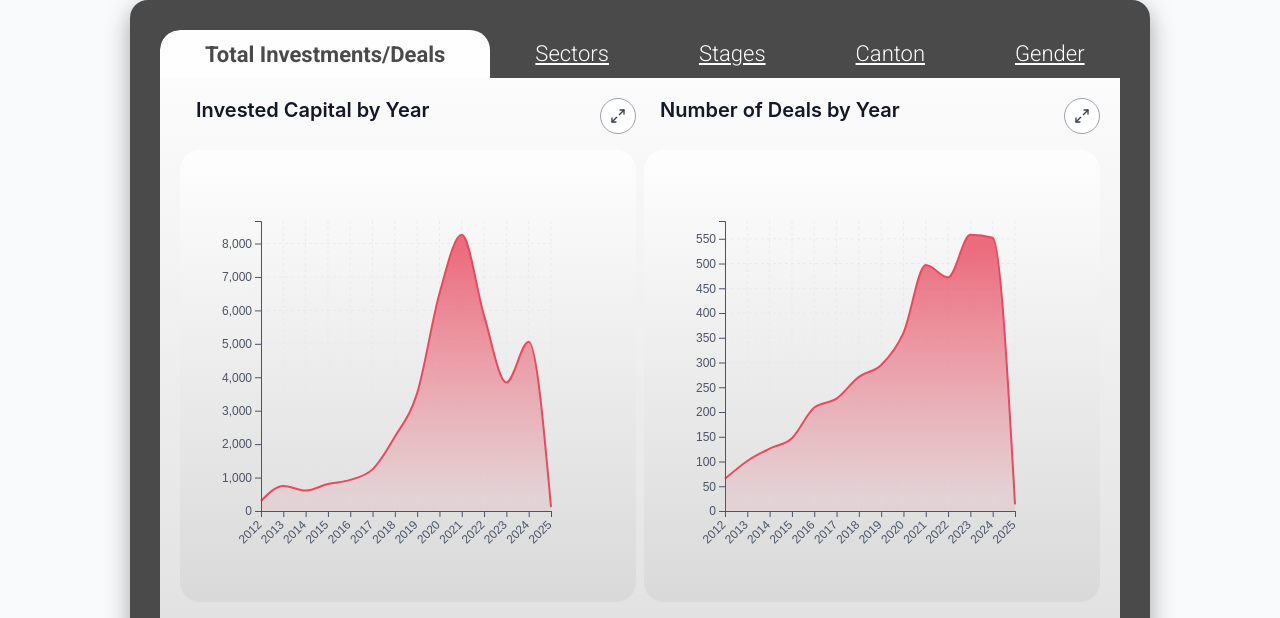
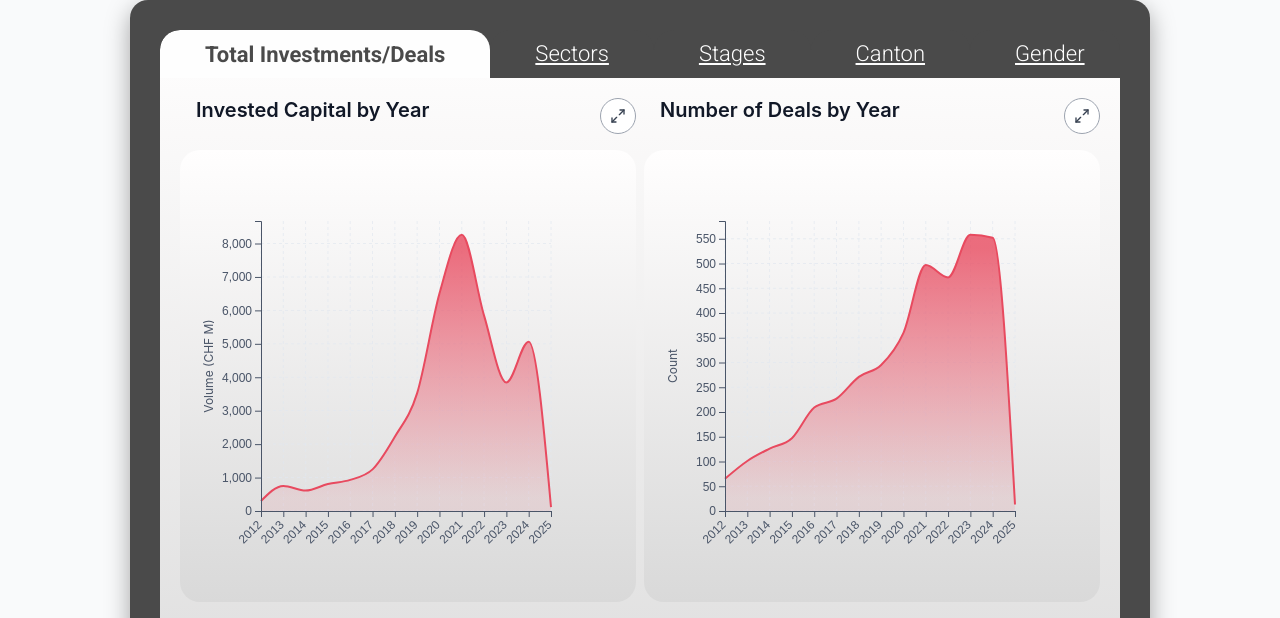
Before and after one commit to alionazherdetska/swiss-vc-dashboard, a React (Create React App) app: page / in a window 1280 px wide. Shown: the top 618 px of the page. Built offline with nearby package versions, Linux system fonts and the light colour scheme.

Commit message:
made the filters not crossrendering

```diff
--- a/src/components/Dashboard.js
+++ b/src/components/Dashboard.js
@@ -14,13 +14,24 @@ const Dashboard = () => {
   const [deals, setDeals] = useState([]);
   const [loading, setLoading] = useState(true);
 
-  // Filters
-  const [filters, setFilters] = useState({
+  // Filters: keep `yearRange` global across tabs, other filters scoped per-chart
+  const [globalFilters, setGlobalFilters] = useState({
+    yearRange: [2012, 2025],
+  });
+
+  const defaultChartFilters = {
     industries: [],
-    ceoGenders: [], // Now used for deals filtering
+    ceoGenders: [],
     cantons: [],
-    yearRange: [2012, 2025],
     phases: [],
+  };
+
+  const [chartFilters, setChartFilters] = useState({
+    timeline: { ...defaultChartFilters },
+    quarterly: { ...defaultChartFilters },
+    phase: { ...defaultChartFilters },
+    canton: { ...defaultChartFilters },
+    ceoGender: { ...defaultChartFilters },
   });
 
   const [activeChart, setActiveChart] = useState("timeline"); // default open
@@ -79,44 +90,87 @@ const Dashboard = () => {
     };
   }, [deals]);
 
-  // Apply filters (deals only, now including CEO gender filter)
-  const filteredDeals = useMemo(() => {
+  // Base filtered deals apply only the global yearRange
+  const baseFilteredDeals = useMemo(() => {
+    const yr = globalFilters.yearRange;
     return deals.filter((item) => {
-      if (filters.industries.length && !filters.industries.includes(item.Industry)) return false;
-      // dealTypes filter removed
-      if (filters.phases.length && !filters.phases.includes(item.Phase)) return false;
-      if (filters.cantons.length && !filters.cantons.includes(item.Canton)) return false;
-      if (filters.ceoGenders.length && !filters.ceoGenders.includes(item["Gender CEO"]))
+      if (!item.Year) return false;
+      if (item.Year < yr[0] || item.Year > yr[1]) return false;
+      return true;
+    });
+  }, [deals, globalFilters.yearRange]);
+
+  // Helper to filter by a chart's local filters on top of baseFilteredDeals
+  const applyChartFilters = (dataset, localFilters) => {
+    if (!localFilters) return dataset;
+    return dataset.filter((item) => {
+      if (localFilters.industries?.length && !localFilters.industries.includes(item.Industry))
         return false;
-      if (item.Year && (item.Year < filters.yearRange[0] || item.Year > filters.yearRange[1]))
+      if (localFilters.phases?.length && !localFilters.phases.includes(item.Phase)) return false;
+      if (localFilters.cantons?.length && !localFilters.cantons.includes(item.Canton)) return false;
+      if (
+        localFilters.ceoGenders?.length &&
+        !localFilters.ceoGenders.includes(item["Gender CEO"])
+      )
         return false;
       return true;
     });
-  }, [deals, filters]);
+  };
 
-  // Chart data (deals-only)
+  // Chart-specific filtered datasets
+  const timelineDeals = useMemo(
+    () => applyChartFilters(baseFilteredDeals, chartFilters.timeline),
+    [baseFilteredDeals, chartFilters.timeline]
+  );
+
+  const quarterlyDeals = useMemo(
+    () => applyChartFilters(baseFilteredDeals, chartFilters.quarterly),
+    [baseFilteredDeals, chartFilters.quarterly]
+  );
+
+  const phaseDeals = useMemo(
+    () => applyChartFilters(baseFilteredDeals, chartFilters.phase),
+    [baseFilteredDeals, chartFilters.phase]
+  );
+
+  const cantonDeals = useMemo(
+    () => applyChartFilters(baseFilteredDeals, chartFilters.canton),
+    [baseFilteredDeals, chartFilters.canton]
+  );
+
+  const genderDeals = useMemo(
+    () => applyChartFilters(baseFilteredDeals, chartFilters.ceoGender),
+    [baseFilteredDeals, chartFilters.ceoGender]
+  );
+
+  // Chart data (deals-only) for timeline
   const chartData = useMemo(() => {
-    return generateChartData("deals", [], filteredDeals);
-  }, [filteredDeals]);
+    return generateChartData("deals", [], timelineDeals);
+  }, [timelineDeals]);
 
-  // Filter helpers
-  const updateFilter = (key, value) => setFilters((prev) => ({ ...prev, [key]: value }));
-  const toggleArrayFilter = (key, value) =>
-    setFilters((prev) => ({
+  // Filter helpers: yearRange is global; other filters are chart-scoped
+  const updateFilter = (key, value) => {
+    if (key === "yearRange") {
+      setGlobalFilters((prev) => ({ ...prev, yearRange: value }));
+      return;
+    }
+    setChartFilters((prev) => ({
       ...prev,
-      [key]: prev[key].includes(value)
-        ? prev[key].filter((item) => item !== value)
-        : [...prev[key], value],
+      [activeChart]: { ...(prev[activeChart] || {}), [key]: value },
     }));
-  const resetFilters = () =>
-    setFilters({
-      industries: [],
-      cantons: [],
-      ceoGenders: [],
-      searchQuery: "",
-      yearRange: [2012, 2025],
-      phases: [],
+  };
+
+  const toggleArrayFilter = (key, value) => {
+    setChartFilters((prev) => {
+      const arr = prev[activeChart]?.[key] || [];
+      const next = arr.includes(value) ? arr.filter((i) => i !== value) : [...arr, value];
+      return { ...prev, [activeChart]: { ...(prev[activeChart] || {}), [key]: next } };
     });
+  };
+
+  const resetFilters = () => {
+    setChartFilters((prev) => ({ ...prev, [activeChart]: { ...defaultChartFilters } }));
+  };
 
   if (loading) {
     return (
@@ -180,8 +234,8 @@ const Dashboard = () => {
             {activeChart === "quarterly" && (
               <ChartErrorBoundary chartName="Quarterly Analysis">
                 <QuarterlyAnalysisChart
-                  deals={filteredDeals}
-                  selectedIndustryCount={filters.industries.length}
+                  deals={quarterlyDeals}
+                  selectedIndustryCount={chartFilters.quarterly.industries.length}
                   totalIndustryCount={filterOptions.industries.length}
                 />
               </ChartErrorBoundary>
@@ -190,8 +244,8 @@ const Dashboard = () => {
             {activeChart === "phase" && (
               <ChartErrorBoundary chartName="Phase Analysis">
                 <PhaseAnalysisChart
-                  deals={filteredDeals}
-                  selectedPhaseCount={filters.phases.length}
+                  deals={phaseDeals}
+                  selectedPhaseCount={chartFilters.phase.phases.length}
                   totalPhaseCount={filterOptions.phases.length}
                 />
               </ChartErrorBoundary>
@@ -200,8 +254,8 @@ const Dashboard = () => {
             {activeChart === "canton" && (
               <ChartErrorBoundary chartName="Canton Analysis">
                 <CantonAnalysisChart
-                  deals={filteredDeals}
-                  selectedCantonCount={filters.cantons.length}
+                  deals={cantonDeals}
+                  selectedCantonCount={chartFilters.canton.cantons.length}
                   totalCantonCount={filterOptions.cantons.length}
                 />
               </ChartErrorBoundary>
@@ -210,8 +264,8 @@ const Dashboard = () => {
             {activeChart === "ceoGender" && (
               <ChartErrorBoundary chartName="Gender Analysis">
                 <GenderAnalysisChart
-                  deals={filteredDeals}
-                  selectedGenderCount={filters.ceoGenders.length}
+                  deals={genderDeals}
+                  selectedGenderCount={chartFilters.ceoGender.ceoGenders.length}
                   totalGenderCount={filterOptions.ceoGenders.length}
                 />
               </ChartErrorBoundary>
@@ -219,7 +273,7 @@ const Dashboard = () => {
 
             <div className={styles.filtersWrap}>
               <FilterPanel
-                filters={filters}
+                filters={{ ...(chartFilters[activeChart] || {}), yearRange: globalFilters.yearRange }}
                 filterOptions={filterOptions}
                 activeTab="deals"
                 activeChart={activeChart}
--- a/src/components/charts/TimelineChart.js
+++ b/src/components/charts/TimelineChart.js
@@ -29,7 +29,7 @@ export const TimelineChart = ({ data, showVolume = false, title }) => {
     <SingleChartLayout
       title={headerTitle}
       ChartComponent={(props) => (
-        <InnerArea {...props} data={chartData} dataKey={chartKey} />
+        <InnerArea {...props} data={chartData} dataKey={chartKey} yAxisLabel={defaultY} />
       )}
       onExpand={() => onExpand && onExpand(showVolume ? "volume" : "count")}
     />
@@ -45,7 +45,7 @@ export const TimelineChart = ({ data, showVolume = false, title }) => {
       data={data}
       ChartComponent={ChartComponent}
       ExpandedChartComponent={({ data: d, mode, expandedChart, isExpanded }) => (
-        <InnerArea data={d} dataKey={chartKey} mode={mode} width={950} height={350} margin={{ top: 50, right: 50, left: 60, bottom: 60 }} isExpanded={true} />
+        <InnerArea data={d} dataKey={chartKey} mode={mode} width={950} height={350} margin={{ top: 50, right: 50, left: 60, bottom: 60 }} isExpanded={true} yAxisLabel={defaultY} />
       )}
       isDualChart={false}
       supportsSingleMode={true}
--- a/src/components/charts/shared/BaseExpandableChart.js
+++ b/src/components/charts/shared/BaseExpandableChart.js
@@ -162,6 +162,7 @@ const BaseExpandableChart = ({
       chartState.showTotal,
       handleExpand,
       handleExport,
+      updateChartState,
       chartProps,
       isDualChart,
       supportsTotal,
--- a/src/components/charts/shared/D3ComposedChart.js
+++ b/src/components/charts/shared/D3ComposedChart.js
@@ -294,6 +294,7 @@ const D3ComposedChart = ({
     colorOf,
     dataKeySuffix,
     tooltipFormatter,
+    showDataPoints,
   ]);
 
   return (
```
